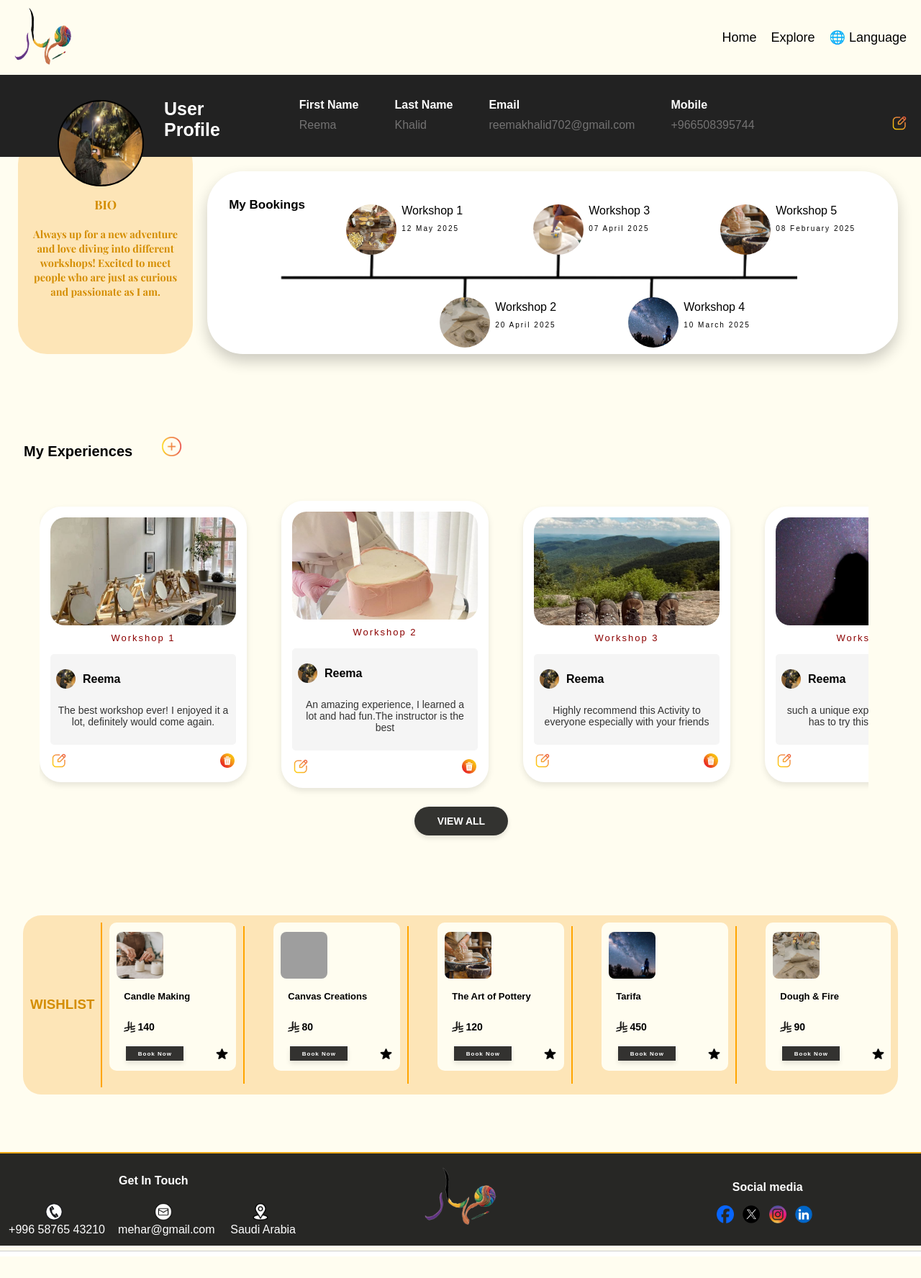
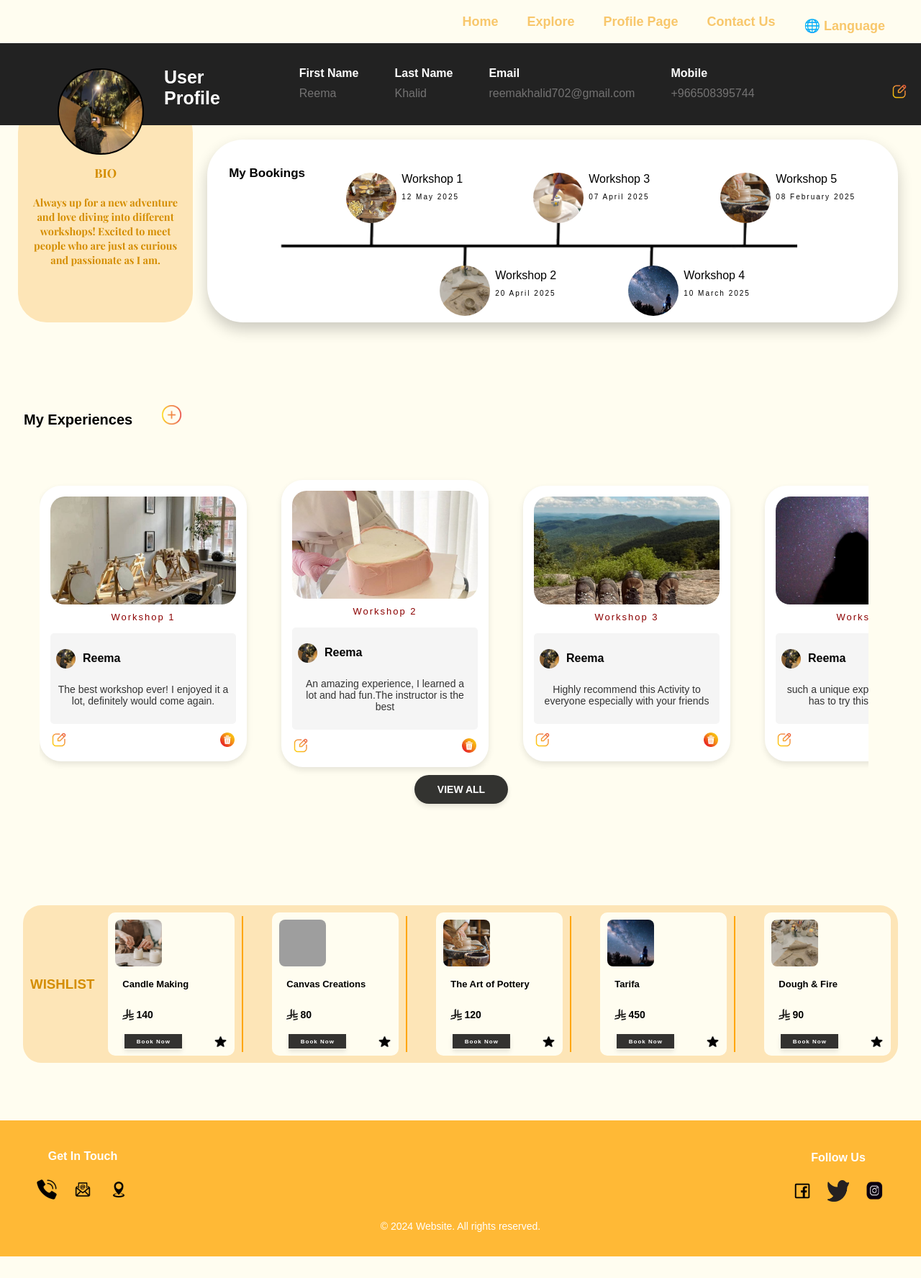
Before and after one commit to leenaIT/IT320Project, a PHP site: page /ProfilePage.html in a window 1280 px wide. Shown: the whole page at 72% size. Run offline with PHP 8.4, Linux system fonts and the light colour scheme; grey boxes are pictures that could not be loaded.

Commit message:
ProfilePage

```diff
--- a/ProfilePage.html
+++ b/ProfilePage.html
@@ -5,7 +5,7 @@
     <meta name="viewport" content="width=device-width, initial-scale=1.0">
     <title>Profile Page</title>
     <link rel="stylesheet" href="styles2.css">
-    <link rel="stylesheet" href="header-footer.css">
+    <link rel="stylesheet" href="header-footer2.css">
     <link href="https://fonts.googleapis.com/css2?family=Mulish:wght@300;400;700&family=Playfair+Display:wght@700&display=swap" rel="stylesheet">
     <link href="https://fonts.googleapis.com/css2?family=Poppins:wght@300;400;600&display=swap" rel="stylesheet">
     <style>
@@ -14,15 +14,16 @@
         margin: 0 auto;
         padding: 0;
         background: #FFFDF0;}
+
 button{ background: none;
 border: none;}
 
  header{
-    background-color: rgba(0, 0, 0, 0);
-  color: black;
+    margin-bottom: 60px;
  }
- .nav-links li a {
-    color: black;
+
+ .nav span a, .language-switch {
+    color: #f8c76b;
     text-decoration: none;
     font-size: 18px;
 }
@@ -32,23 +33,16 @@ border: none;}
 
 <body>
     <div class="header-container1">
-    <header class="no-background ">
-        <div class="logo"><img src="workshops/logo.png" alt="logo" height="80" width="80"></div>
-
-        <div class="nav-container">
-            <nav>
-                <ul class="nav-links">
-                    <li><a href="homePage.html">Home </a></li>
-                    <li><a href="Explore.html">Explore </a></li>
-                </ul>
-            </nav>
-            <div class="language-switch" onclick="toggleLanguage()">🌐 Language</div>
-        </div>
-
-        <div class="menu-toggle" onclick="toggleMenu()">☰</div>
-    </header>
-
-
+    <!-- navbar.html -->
+     <header>
+<div class="nav">
+    <span><a href="homePage.html">Home</a></span>
+    <span><a href="Explore.html">Explore</a></span>
+    <span><a href="ProfilePage.html">Profile Page</a></span>
+    <span><a href="#footer">Contact Us</a></span>
+    <span><div class="language-switch" onclick="toggleLanguage()">🌐 Language</div></span>
+</div>
+     </header>
     <section class="profile-header">
         <div class="user-info">
             <div class="profile-picture"></div>
@@ -249,7 +243,6 @@ border: none;}
 
                     <div class="wishlist">
                         <h3 style="text-align: center; margin-right: 9px;">WISHLIST</h3>
-                        <hr class="wishlist-divider1">
                         <div class="wishlist-items">
                             <!-- Start of wishlist item -->
                             <div class="wishlist-item">
@@ -371,46 +364,36 @@ border: none;}
         <span class="tooltip"> View All Posts</span>
     </button>
 
-    <footer>
-        <div class="footer-left-1">
+    <!-- footer.html -->
+<footer class="footer" id="footer">
+    <div class="footer-content">
+        <div class="footer-left">
             <h4>Get In Touch</h4>
-            <div class="contact-info-1" id="contact-us">
-                <div class="contact-item-1">
-                    <img src="workshops/phone1.png" alt="Phone Icon">
-                    <span class="single-line-1">+996 58765 43210</span>
+            <div class="contact-info">
+                <div class="contact-item">
+                    <img src="workshops/360_F_553663238_v4Tva6Ie5Z5MhwCw0TknszcWuQ1ZAwQx.png" alt="Phone">
                 </div>
-                <div class="contact-item-1">
-                    <img src="workshops/mail-icon.png" alt="Email Icon">
-                    <span class="single-line-1">mehar@gmail.com</span>
+                <div class="contact-item">
+                    <img id="email" src="workshops/360_F_181003490_CxW4fQ0H3VypIIsPkFGpMDviO8ysWjOZ.png" alt="Email">
                 </div>
-                <div class="contact-item-1">
-                    <img src="workshops/location1.png" alt="Location Icon">
-                    <span class="single-line-1">Saudi Arabia</span>
+                <div class="contact-item">
+                    <img id="location" src="workshops/360_F_254622588_6OClHyYpak64rVI8y9QVjUvDlStsDEu9.png" alt="Location">
                 </div>
             </div>
         </div>
-
-        <div class="footer-center-1">
-            <a href="index.html">
-            <img src="workshops/logo.png" alt="Logo" class="footer-logo-1 logo-toggle">
-        </a>
-        </div>
-
-        <div class="footer-right-1" id="contact">
-            <p><strong>Social media</strong></p>
-            <div class="social-icons-1">
-
-                <img src="workshops/facebook1.png" alt="Facebook">
-                <img src="workshops/X1.png" alt="Twitter">
-                <img src="workshops/instagram1.png" alt="Instagram">
-                <img src="workshops/linkedin1.png" alt="LinkedIn">
+        <div class="footer-right">
+            <h4>Follow Us</h4>
+            <div class="social-icons">
+                <img id="facebook" src="workshops/black-square-outline-facebook-icon-7017516951347228u34mgnk68.png" alt="Facebook">
+                <img src="workshops/twitter-icon-256x227-kf6zqma5.png" alt="Twitter">
+                <img src="workshops/121.png" alt="Instagram">
             </div>
         </div>
-
-        <div class="footer-bottom-1">
-            <p>© 2024 Website. All rights reserved.</p>
-        </div>
-    </footer>
+    </div>
+    <div class="footer-center">
+        <p>© 2024 Website. All rights reserved.</p>
+    </div>
+</footer>
 
     <script>
 
--- a/header-footer2.css
+++ b/header-footer2.css
@@ -10,7 +10,7 @@
     font-weight: bold;
 }
 
-.nav span a {
+.nav span a , .language-switch{
     text-decoration: none;
     color: white;
     font-size: 16px;
@@ -19,13 +19,12 @@
 }
 
 /* تغيير اللون عند التحويم */
-.nav span a:hover {
+.nav span a:hover , .language-switch:hover {
     color: rgb(255, 209, 59);
-    transform: scale(1.1);
 }
 
 /* تغيير اللون عند النقر */
-.nav span a:active {
+.nav span a:active , .language-switch:active  {
     color: yellow;
     transform: scale(0.9);
 }
--- a/styles2.css
+++ b/styles2.css
@@ -590,9 +590,6 @@ button img {
     height: 20px; /* Adjust the size of the image */
 }
 
-button:hover {
-    transform: scale(1.1); /* Slightly increase the size on hover */
-}
 
 .view-all-btn {
     background-color: rgba(0,0,0, 0.8); /* Transparent gray */
@@ -797,13 +794,6 @@ button:hover {
     box-shadow: 0px 10px 20px rgba(0, 0, 0, 0.1);
 }
 
-.language-switch:hover, .homepage-link:hover  , .contact-link:hover ,.explore-link:hover{
-    transform: translateY(-5px);
-    transition: transform 0.3s ease;
-}
-
-
-
     .wishlist-img {
         opacity: 0;
         transition: opacity 0.6s ease;
```
